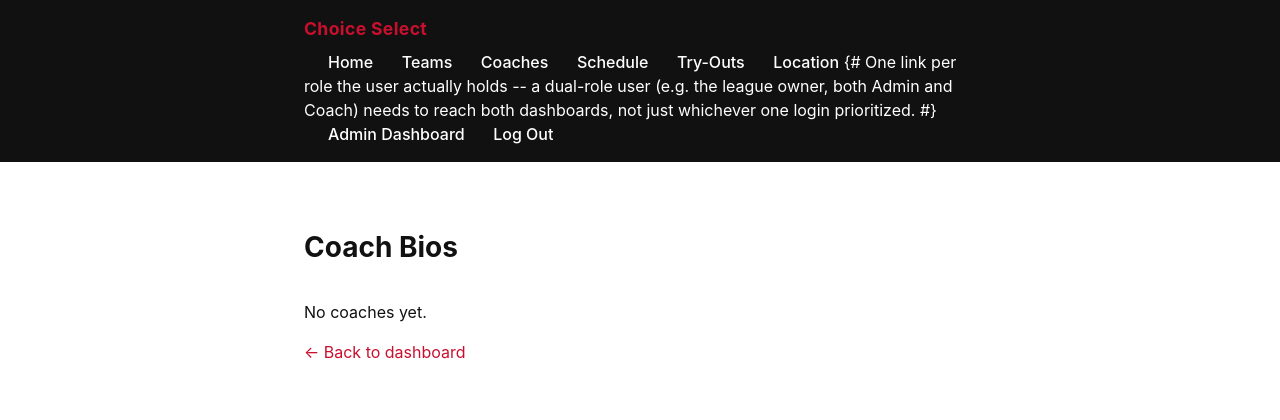
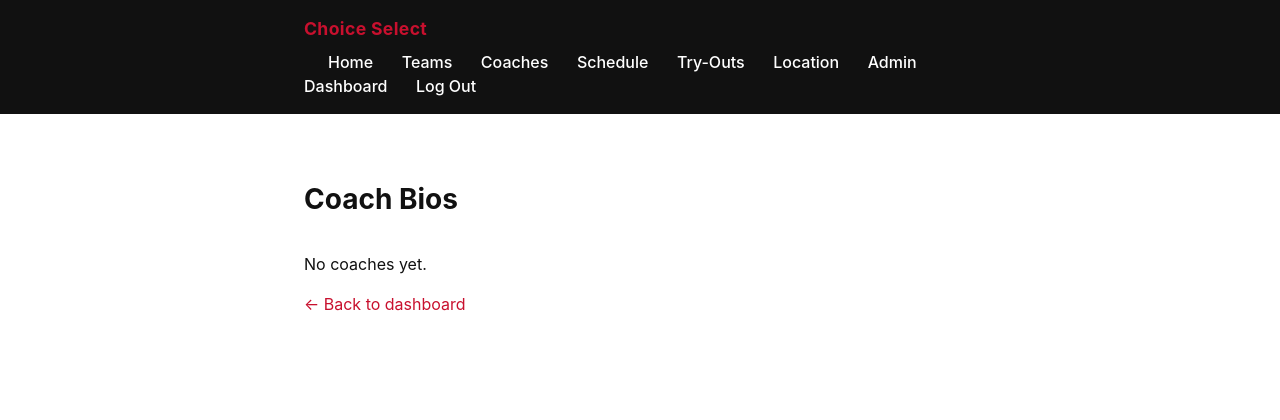
Before and after one commit to haewonito/baseball_club_site, a Django app: page /accounts/dashboard/admin/coaches/ in a window 1280 px wide. Shown: the top 420 px of the page. Run offline with Django 5.2, Linux system fonts and the light colour scheme; a user stored in the database is signed in; tables that the repository leaves empty hold one stand-in row (values such as "Sample post").

Commit message:
Fix template comment leaking into the rendered header
{# #} is a single-line-only Django comment tag -- spanning it across
multiple lines (as the last commit's nav comment did) means Django
doesn't recognize it as a comment at all, so the literal text (including
the {# #} delimiters) rendered straight into the page next to "Location"
on every logged-in page. Switched to {% comment %}...{% endcomment %},
which does support multiple lines.

Co-Authored-By: Claude Sonnet 5 <noreply@anthropic.com>

```diff
--- a/templates/base.html
+++ b/templates/base.html
@@ -20,9 +20,11 @@
         <a href="{% url 'tryouts:signup' %}">Try-Outs</a>
         <a href="{% url 'location' %}">Location</a>
         {% if user.is_authenticated %}
-          {# One link per role the user actually holds -- a dual-role user
-             (e.g. the league owner, both Admin and Coach) needs to reach
-             both dashboards, not just whichever one login prioritized. #}
+          {% comment %}
+            One link per role the user actually holds -- a dual-role user
+            (e.g. the league owner, both Admin and Coach) needs to reach
+            both dashboards, not just whichever one login prioritized.
+          {% endcomment %}
           {% if user.is_admin %}
             <a href="{% url 'accounts:dashboard_admin' %}">Admin Dashboard</a>
           {% endif %}
```
